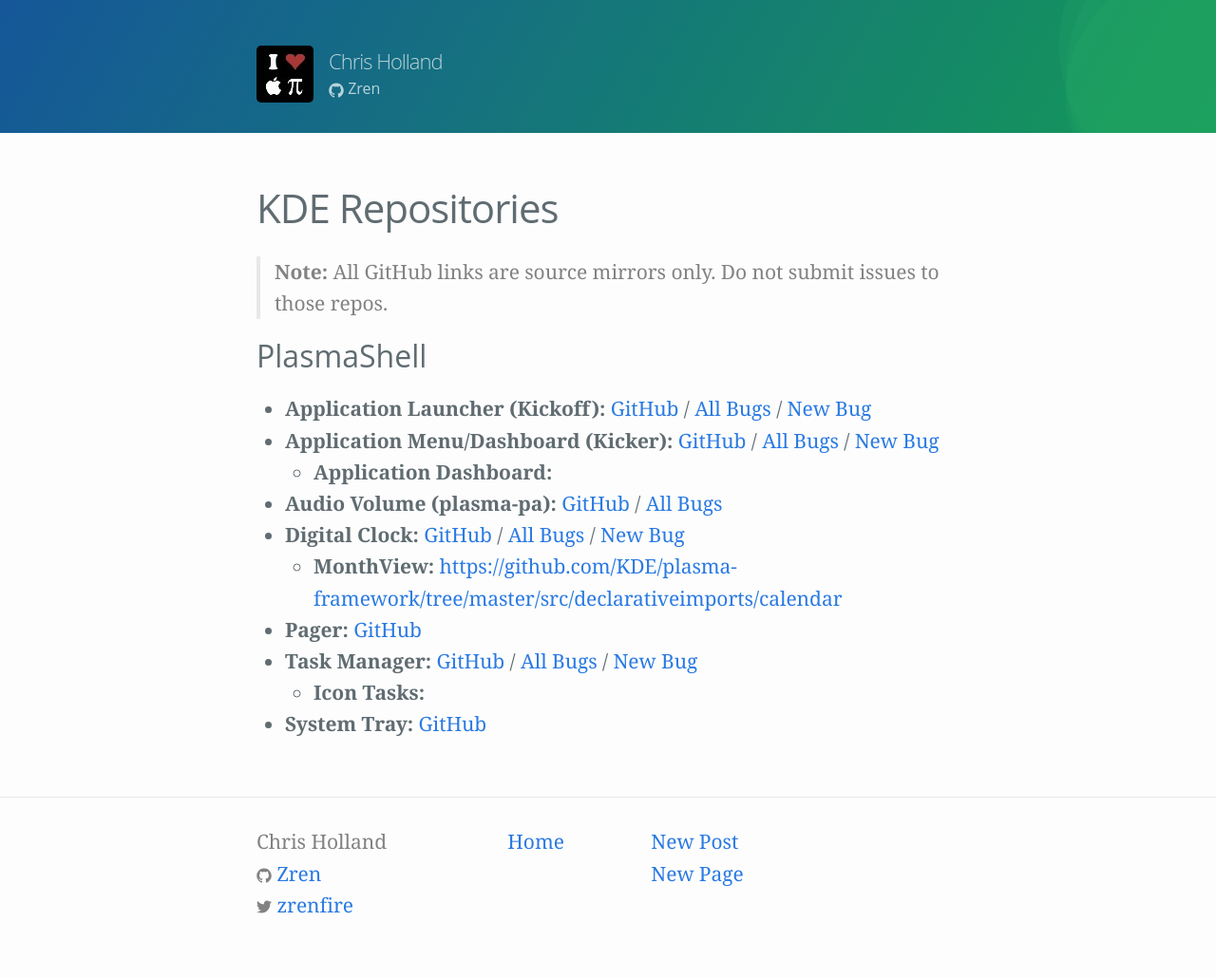
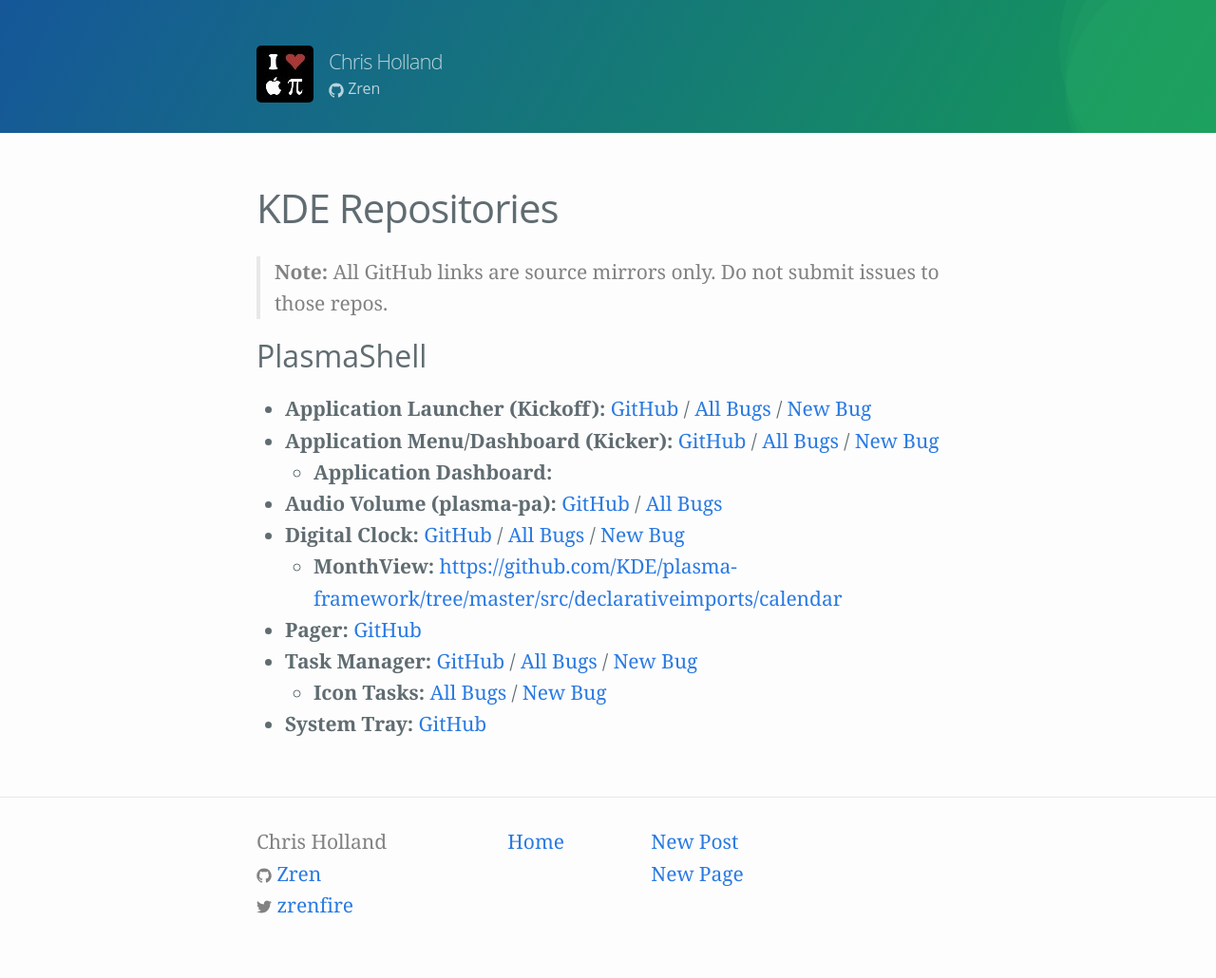
Before and after one commit to Zren/zren.github.io, a Jekyll site: the page built from kderepos.md, in a window 1280 px wide. Shown: the whole page at 95% size. Built offline with Jekyll 4.4.1, drawn with Linux system fonts in a browser that asks for light colours.

Commit message:
icon tasks kde bugs links

```diff
--- a/kderepos.md
+++ b/kderepos.md
@@ -19,5 +19,6 @@
     * **MonthView:** <https://github.com/KDE/plasma-framework/tree/master/src/declarativeimports/calendar>
 * **Pager:** [GitHub](https://github.com/KDE/plasma-desktop/blob/master/applets/pager/)
 * **Task Manager:** [GitHub](https://github.com/KDE/plasma-desktop/blob/master/applets/taskmanager/) / [All Bugs]({{kdeBugList}}product=plasmashell&component=Task%20Manager&list_id=1407534) / [New Bug]({{kdeNewBug}}product=plasmashell&component=Task%20Manager)
-    * **Icon Tasks:**
+    * **Icon Tasks:** [All Bugs]({{kdeBugList}}product=plasmashell&component=Icons-only%20Task%20Manager&list_id=1407535) / [New Bug]({{kdeNewBug}}product=plasmashell&component=Icons-only%20Task%20Manager)
+
 * **System Tray:** [GitHub](https://github.com/KDE/plasma-workspace/tree/master/applets/systemtray/)
```
